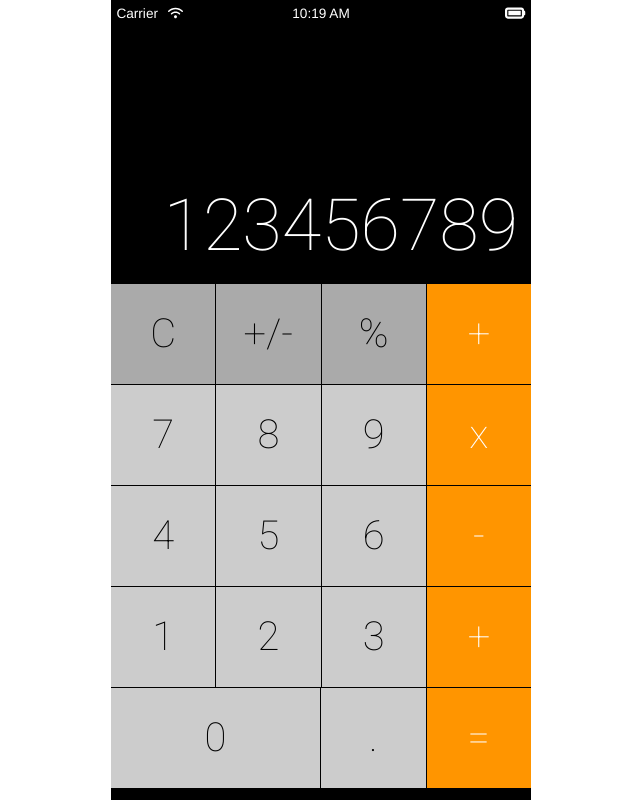
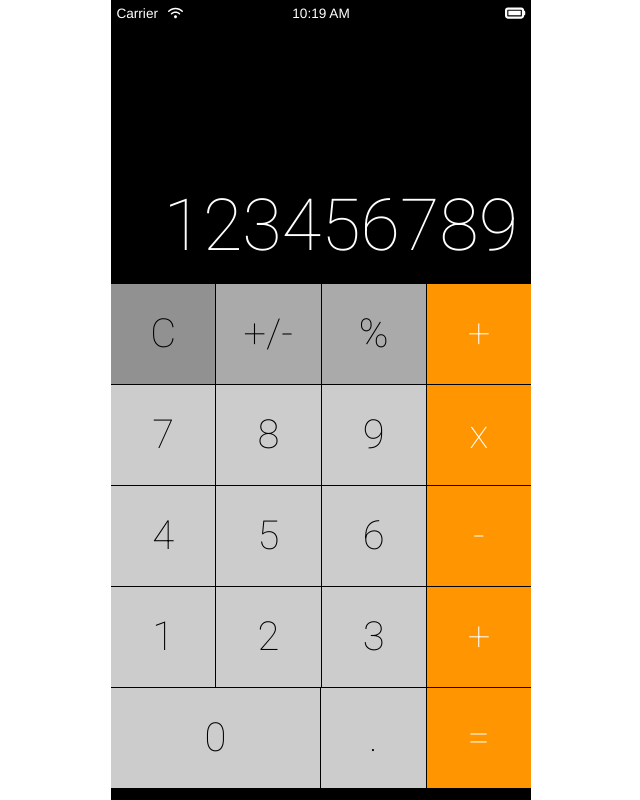
Before and after one commit to loki1205/ios-calculator-non-functional, a plain HTML site: page index.html in a window 1280 px wide. In both pictures the pointer is over the element 482 px from the left and 333 px from the top of the page. Shown: the whole page, without its empty margins (319-959 px from the left). Drawn offline with Linux system fonts and the light colour scheme.

Commit message:
Version 1.1

```diff
--- a/style.css
+++ b/style.css
@@ -95,6 +95,10 @@ svg{
     font-family: "Roboto";
 }
 
+.numbers:hover{
+    filter: brightness(0.85);
+}
+
 .number-grid-2{
     display:grid;
     grid-template-columns: 2fr 1fr 1fr;
```
